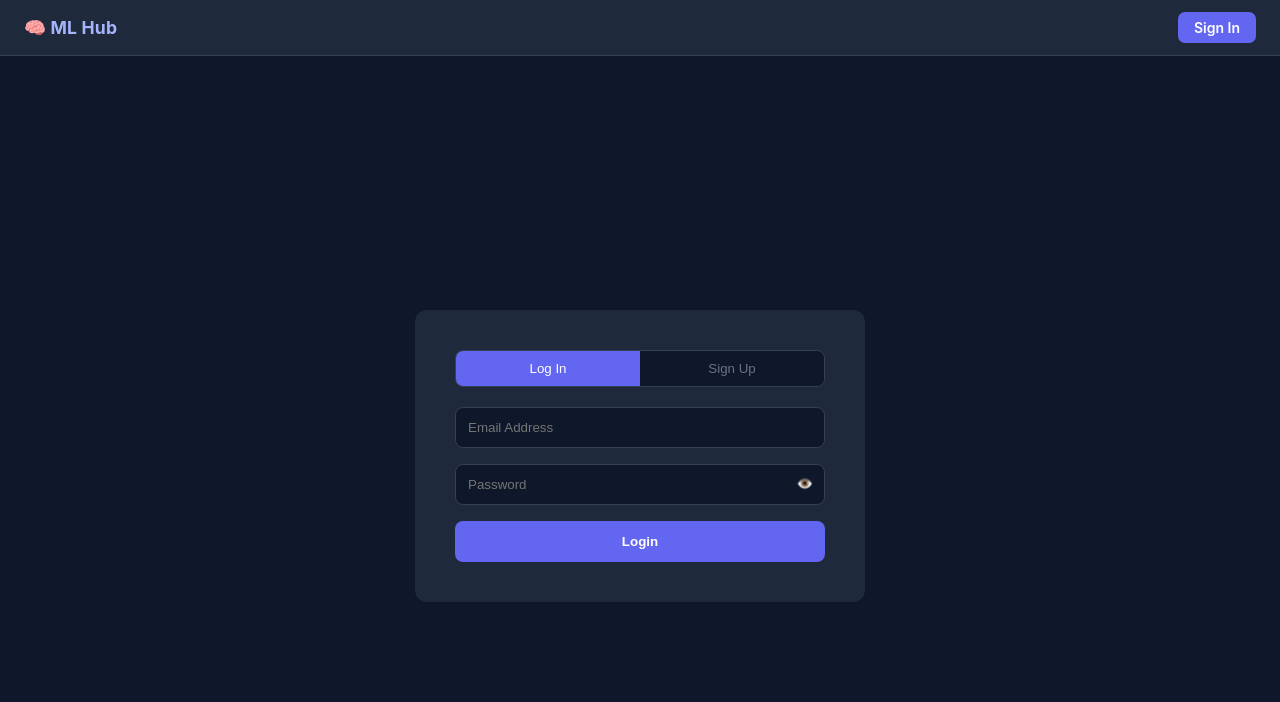
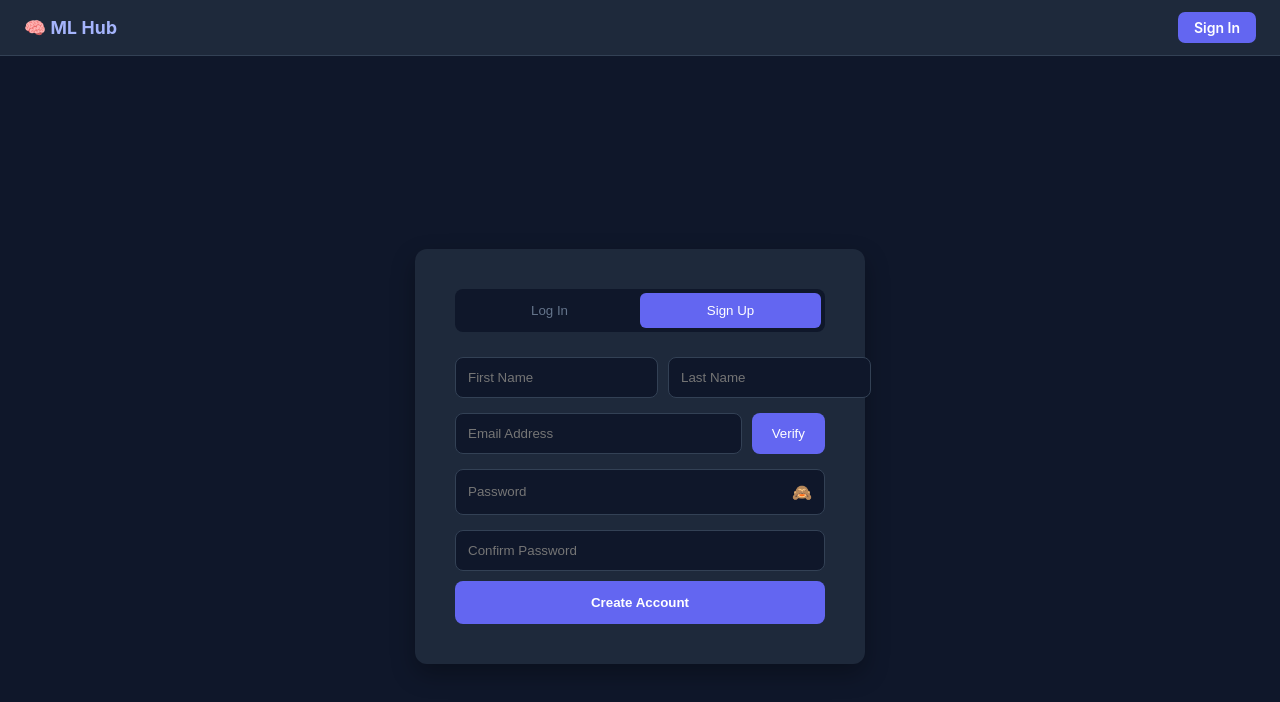
Before and after one commit to Meruuu2/INFOT-6, a Next.js app: page /auth in a window 1280 px wide. Shown: the top 702 px of the page. Built offline with nearby package versions, Linux system fonts and the light colour scheme.

Commit message:
feat: improve signup process with email validation and user feedback

```diff
--- a/pages/auth.js
+++ b/pages/auth.js
@@ -1,140 +1,93 @@
-import { useState, useEffect } from 'react';
+import { useState } from 'react';
 import { useRouter } from 'next/router';
 import { supabase } from '../lib/supabaseClient';
+import { toast } from 'react-hot-toast';
 
 export default function Auth() {
   const router = useRouter();
-  const [mode, setMode] = useState('login');
+  const [mode, setMode] = useState('signup'); // Default to signup as per your image
   const [loading, setLoading] = useState(false);
-  const [message, setMessage] = useState('');
-  const [isError, setIsError] = useState(false);
-
-  // Verification & Timer States
-  const [isVerifying, setIsVerifying] = useState(false);
-  const [otpCode, setOtpCode] = useState('');
-  const [canResend, setCanResend] = useState(true);
-  const [timer, setTimer] = useState(0);
-
-  // Password Visibility State
-  const [showPassword, setShowPassword] = useState(false);
+  const [errorMsg, setErrorMsg] = useState('');
 
   // Form States
   const [firstName, setFirstName] = useState('');
   const [lastName, setLastName] = useState('');
-  const [phone, setPhone] = useState('');
   const [email, setEmail] = useState('');
   const [password, setPassword] = useState('');
   const [confirmPassword, setConfirmPassword] = useState('');
+  const [showPassword, setShowPassword] = useState(false);
 
-  const showMsg = (text, error = false) => {
-    setMessage(text);
-    setIsError(error);
-  };
+  // Validation
+  const isValidEmail = (email) => /^[^\s@]+@[^\s@]+\.[^\s@]+$/.test(email);
 
-  // --- Resend Timer Logic ---
-  const startResendTimer = () => {
-    setCanResend(false);
-    setTimer(300); // 5 minutes in seconds
-    const interval = setInterval(() => {
-      setTimer((prev) => {
-        if (prev <= 1) {
-          clearInterval(interval);
-          setCanResend(true);
-          return 0;
-        }
-        return prev - 1;
-      });
-    }, 1000);
+  const handleVerifyEmail = async () => {
+    setErrorMsg('');
+    if (!isValidEmail(email)) {
+      setErrorMsg('Unable to validate email address: invalid format');
+      return;
+    }
+    toast.success('Email format valid! Please proceed to Create Account.');
   };
 
   const handleSignUp = async () => {
-    if (password !== confirmPassword) return showMsg("Passwords do not match", true);
+    setErrorMsg('');
+    if (!isValidEmail(email)) {
+      setErrorMsg('Unable to validate email address: invalid format');
+      return;
+    }
+    if (password.length < 8 || password.length > 10) {
+      setErrorMsg('Password must be between 8-10 characters.');
+      return;
+    }
+    if (password !== confirmPassword) {
+      setErrorMsg('Passwords do not match.');
+      return;
+    }
+
     setLoading(true);
-
-    const { data, error } = await supabase.auth.signUp({
+    const { error } = await supabase.auth.signUp({
       email,
       password,
       options: {
-        data: {
-          first_name: firstName,
-          last_name: lastName,
-          phone_number: phone
-        }
+        emailRedirectTo: `${window.location.origin}/auth`,
+        data: { first_name: firstName, last_name: lastName }
       }
     });
 
     if (error) {
-      showMsg(error.message, true);
+      setErrorMsg(error.message);
     } else {
-      // Ensure profile is created in DB[cite: 1]
-      await ensureProfile(data.user);
-      setIsVerifying(true);
-      showMsg("✅ Code sent! Please check your Gmail.", false);
-      startResendTimer();
+      toast.success('Verification email sent to Gmail!');
+      setMode('login');
     }
     setLoading(false);
   };
 
-  const handleVerifyCode = async () => {
+  const handleLogin = async () => {
     setLoading(true);
-    const { error } = await supabase.auth.verifyOtp({
-      email,
-      token: otpCode,
-      type: 'signup',
-    });
-
+    const { error } = await supabase.auth.signInWithPassword({ email, password });
     if (error) {
-      showMsg("OTP is wrong or has expired.", true);
+      setErrorMsg(error.message);
     } else {
-      showMsg("Success! Redirecting to Log In...", false);
-      setTimeout(() => {
-        setMode('login');
-        setIsVerifying(false);
-        setMessage('');
-        setOtpCode('');
-      }, 2000);
+      router.push('/dashboard');
     }
     setLoading(false);
   };
 
-  const handleResendCode = async () => {
-    setLoading(true);
-    const { error } = await supabase.auth.resend({
-      type: 'signup',
-      email: email,
-    });
-
-    if (error) {
-      showMsg(error.message, true);
-    } else {
-      showMsg("✅ New code sent!", false);
-      startResendTimer();
-    }
-    setLoading(false);
-  };
-
-  const ensureProfile = async (user) => {
-    if (!user) return;
-    await supabase.from('profiles').upsert({
-      id: user.id,
-      username: email.split('@')[0],
-      full_name: `${firstName} ${lastName}`,
-    });
-  };
-
   return (
     <div style={styles.container}>
-      <div style={styles.card}>
-        <div style={styles.tabRow}>
+      <div style={styles.authCard}>
+        {/* Toggle Tabs */}
+        <div style={styles.tabContainer}>
           <button
-            onClick={() => { setMode('login'); setIsVerifying(false); }}
-            style={mode === 'login' ? styles.tabActive : styles.tab}
+            onClick={() => setMode('login')}
+            style={{...styles.tab, backgroundColor: mode === 'login' ? '#6366f1' : 'transparent', color: mode === 'login' ? 'white' : '#64748b'}}
           >
             Log In
           </button>
           <button
-            onClick={() => { setMode('signup'); setIsVerifying(false); }}
-            style={mode === 'signup' ? styles.tabActive : styles.tab}
+            onClick={() => setMode('signup')}
+            style={{...styles.tab, backgroundColor: mode === 'signup' ? '#6366f1' : 'transparent', color: mode === 'signup' ? 'white' : '#64748b'}}
           >
             Sign Up
           </button>
@@ -142,108 +95,98 @@ export default function Auth() {
 
         {mode === 'signup' && (
           <div style={styles.row}>
-            <input style={styles.halfInput} placeholder="First Name" value={firstName} onChange={e => setFirstName(e.target.value)} />
-            <input style={styles.halfInput} placeholder="Last Name" value={lastName} onChange={e => setLastName(e.target.value)} />
+            <input style={styles.halfInput} placeholder="First Name" onChange={(e) => setFirstName(e.target.value)} />
+            <input style={styles.halfInput} placeholder="Last Name" onChange={(e) => setLastName(e.target.value)} />
           </div>
         )}
 
-        {/* Email Row[cite: 1] */}
-        <div style={styles.verifyRow}>
-          <input style={styles.inputFlex} placeholder="Email Address" value={email} onChange={e => setEmail(e.target.value)} />
-          {mode === 'signup' && !isVerifying && (
-            <button style={styles.verifyBtn} onClick={handleSignUp} disabled={loading}>Verify</button>
+        <div style={styles.row}>
+          <input
+            style={styles.fullInput}
+            placeholder="Email Address"
+            value={email}
+            onChange={(e) => setEmail(e.target.value)}
+          />
+          {mode === 'signup' && (
+            <button style={styles.verifyBtn} onClick={handleVerifyEmail}>Verify</button>
           )}
         </div>
 
-        {/* OTP Demand Section - Appears after clicking Verify[cite: 1] */}
-        {mode === 'signup' && isVerifying && (
-          <div style={styles.otpSection}>
-            <input
-              style={styles.input}
-              placeholder="Enter 6-digit OTP"
-              value={otpCode}
-              onChange={(e) => setOtpCode(e.target.value)}
-              maxLength={6}
-            />
-            <div style={{ display: 'flex', justifyContent: 'space-between', alignItems: 'center' }}>
-              <p style={styles.resendText}>
-                {canResend ? (
-                  <span onClick={handleResendCode} style={styles.link}>Resend Code</span>
-                ) : (
-                  `Resend in ${Math.floor(timer / 60)}:${(timer % 60).toString().padStart(2, '0')}`
-                )}
-              </p>
-              <button style={styles.confirmBtn} onClick={handleVerifyCode} disabled={loading}>
-                Confirm OTP
-              </button>
-            </div>
-          </div>
-        )}
-
-        {/* Password Inputs */}
-        <div style={{ position: 'relative', width: '100%' }}>
+        <div style={styles.passwordContainer}>
           <input
-            style={styles.input}
+            style={styles.noBorderInput}
             type={showPassword ? "text" : "password"}
             placeholder="Password"
-            value={password}
-            onChange={e => setPassword(e.target.value)}
+            onChange={(e) => setPassword(e.target.value)}
           />
-          <button type="button" onClick={() => setShowPassword(!showPassword)} style={styles.iconBtn}>
-            {showPassword ? '🙈' : '👁️'}
-          </button>
+          <span style={{cursor: 'pointer'}} onClick={() => setShowPassword(!showPassword)}>🙈</span>
         </div>
 
         {mode === 'signup' && (
-          <input style={styles.input} type="password" placeholder="Confirm Password" value={confirmPassword} onChange={e => setConfirmPassword(e.target.value)} />
+          <input
+            style={styles.fullInput}
+            type="password"
+            placeholder="Confirm Password"
+            onChange={(e) => setConfirmPassword(e.target.value)}
+          />
         )}
 
         <button
-          style={styles.primaryBtn}
-          onClick={mode === 'login' ? () => {} : handleSignUp}
-          disabled={loading || (mode === 'signup' && !isVerifying)}
+          style={styles.actionBtn}
+          onClick={mode === 'login' ? handleLogin : handleSignUp}
+          disabled={loading}
         >
           {loading ? 'Processing...' : mode === 'login' ? 'Login' : 'Create Account'}
         </button>
 
-        {message && <div style={{...styles.message, color: isError ? '#f87171' : '#4ade80'}}>{message}</div>}
+        {errorMsg && <p style={styles.errorText}>{errorMsg}</p>}
       </div>
     </div>
   );
 }
 
 const styles = {
-  container: { minHeight: '100vh', display: 'flex', alignItems: 'center', justifyContent: 'center', backgroundColor: '#0f172a' },
-  card: { backgroundColor: '#1e293b', padding: '2.5rem', borderRadius: 12, width: '100%', maxWidth: 450 },
-  row: { display: 'flex', gap: '10px', marginBottom: '16px' },
-  halfInput: { flex: 1, padding: '12px', borderRadius: 8, border: '1px solid #334155', backgroundColor: '#0f172a', color: '#fff' },
-  verifyRow: { display: 'flex', gap: '10px', marginBottom: '16px', alignItems: 'center' },
-  inputFlex: { flex: 1, padding: '12px', borderRadius: 8, border: '1px solid #334155', backgroundColor: '#0f172a', color: '#fff' },
-  verifyBtn: { padding: '10px 15px', backgroundColor: '#6366f1', color: '#fff', border: 'none', borderRadius: 8, cursor: 'pointer', fontWeight: 'bold' },
-  input: { width: '100%', padding: '12px', marginBottom: '16px', borderRadius: 8, border: '1px solid #334155', backgroundColor: '#0f172a', color: '#fff', boxSizing: 'border-box' },
-  primaryBtn: { width: '100%', padding: '13px', backgroundColor: '#6366f1', color: '#fff', border: 'none', borderRadius: 8, cursor: 'pointer', fontWeight: 'bold' },
-  tabRow: { display: 'flex', marginBottom: '20px', border: '1px solid #334155', borderRadius: 8, overflow: 'hidden' },
-  tab: { flex: 1, padding: '10px', background: '#0f172a', color: '#64748b', border: 'none', cursor: 'pointer' },
-  tabActive: { flex: 1, padding: '10px', background: '#6366f1', color: '#fff', border: 'none', cursor: 'pointer' },
-  iconBtn: { position: 'absolute', right: '12px', top: '12px', background: 'none', border: 'none', cursor: 'pointer' },
-  message: { marginTop: '16px', textAlign: 'center', fontSize: '14px' },
-  // New Styles Integrated[cite: 1]
-  otpSection: {
-    backgroundColor: '#0f172a',
-    padding: '15px',
-    borderRadius: 8,
-    marginBottom: '16px',
-    border: '1px dashed #6366f1'
+  container: {
+    display: 'flex', justifyContent: 'center', alignItems: 'center',
+    minHeight: '100vh', backgroundColor: '#0f172a',
   },
-  confirmBtn: {
-    padding: '8px 16px',
-    backgroundColor: '#10b981',
-    color: '#fff',
-    border: 'none',
-    borderRadius: 6,
-    cursor: 'pointer',
-    fontSize: '12px'
+  authCard: {
+    backgroundColor: '#1e293b', padding: '40px', borderRadius: '12px',
+    width: '100%', maxWidth: '450px', boxShadow: '0 10px 25px rgba(0,0,0,0.3)',
   },
-  resendText: { fontSize: '12px', color: '#94a3b8' },
-  link: { color: '#6366f1', cursor: 'pointer', textDecoration: 'underline' }
+  tabContainer: {
+    display: 'flex', backgroundColor: '#0f172a', borderRadius: '8px',
+    padding: '4px', marginBottom: '25px',
+  },
+  tab: {
+    flex: 1, padding: '10px', border: 'none', borderRadius: '6px',
+    cursor: 'pointer', transition: '0.3s', fontWeight: '500',
+  },
+  row: { display: 'flex', gap: '10px', marginBottom: '15px' },
+  halfInput: {
+    flex: 1, padding: '12px', borderRadius: '8px', border: '1px solid #334155',
+    backgroundColor: '#0f172a', color: 'white',
+  },
+  fullInput: {
+    flex: 1, padding: '12px', borderRadius: '8px', border: '1px solid #334155',
+    backgroundColor: '#0f172a', color: 'white', width: '100%',
+  },
+  verifyBtn: {
+    backgroundColor: '#6366f1', color: 'white', border: 'none',
+    borderRadius: '8px', padding: '0 20px', cursor: 'pointer',
+  },
+  passwordContainer: {
+    display: 'flex', alignItems: 'center', padding: '12px',
+    borderRadius: '8px', border: '1px solid #334155',
+    backgroundColor: '#0f172a', color: 'white', marginBottom: '15px',
+  },
+  noBorderInput: {
+    flex: 1, border: 'none', background: 'transparent', color: 'white', outline: 'none',
+  },
+  actionBtn: {
+    width: '100%', padding: '14px', borderRadius: '8px', border: 'none',
+    backgroundColor: '#6366f1', color: 'white', fontWeight: 'bold',
+    cursor: 'pointer', marginTop: '10px',
+  },
+  errorText: { color: '#f87171', fontSize: '14px', textAlign: 'center', marginTop: '15px' }
 };
```
